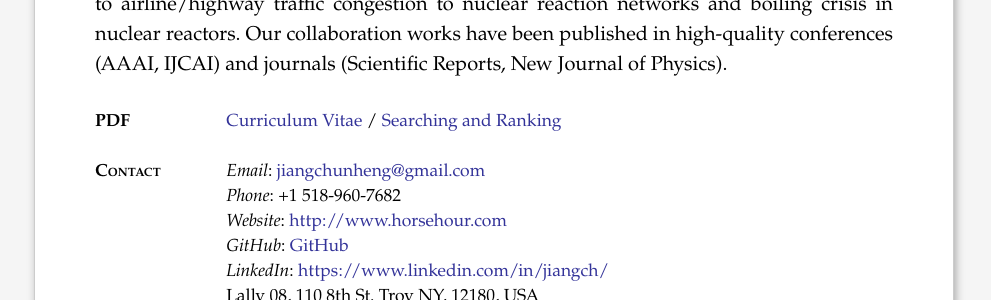
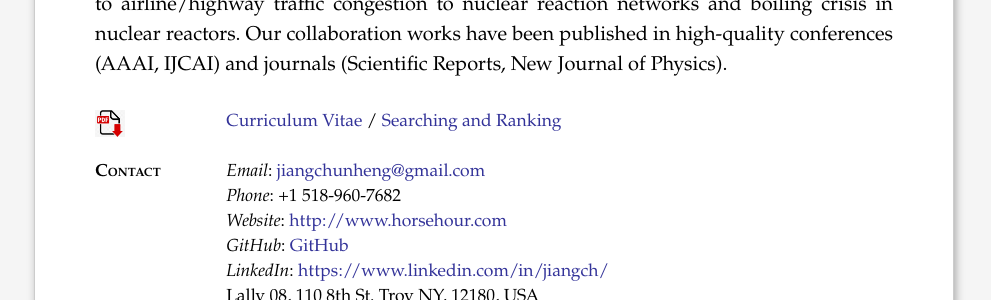
Before and after one commit to horsehour/horsehour.github.io, a Jekyll site: the page built from index.md, in a window 1280 px wide and 900 px high. Shown: the part 338-638 px from the top of the window, without its empty margins (146-1137 px from the left). Built offline with Jekyll 4.4.1, drawn with Linux system fonts in a browser that asks for light colours; comment, search, counter and statistics services are not loaded.

```diff
--- a/_config.yml
+++ b/_config.yml
@@ -9,10 +9,10 @@
     use_divs: true
     use_tex: true
     png_engine : blahtex
-    png_dir    : images/latex/
-    png_url    : /images/latex/
+    png_dir    : assets/images/latex/
+    png_url    : /assets/images/latex/
 
-images: /images/
+images: /assets/images/
 
 gmail: jiangchunheng@gmail.com
 horsehour: http://www.horsehour.com
--- a/index.md
+++ b/index.md
@@ -20,7 +20,7 @@
 journals (Scientific Reports, New Journal of Physics).
 
 <div class="section" markdown="1">
-PDF
+<img src="/assets/images/pdflogo.jpg" style="width: 30px;"/>
 =======
 [Curriculum Vitae](/files/cv.pdf){:target="_blank"} / [Searching and Ranking][searchrank]{:target="_blank"}
 </div>
```
Also changed, not shown: assets/images/c++.png (renamed from images/c++.png), assets/images/horse.png (renamed from images/horse.png), assets/images/java.jpg (renamed from images/java.jpg), assets/images/kcachegrind.png (renamed from images/kcachegrind.png), assets/images/pdflogo.jpg (added), assets/images/python.png (renamed from images/python.png), assets/images/seal.png (renamed from images/seal.png), 14 other files.
